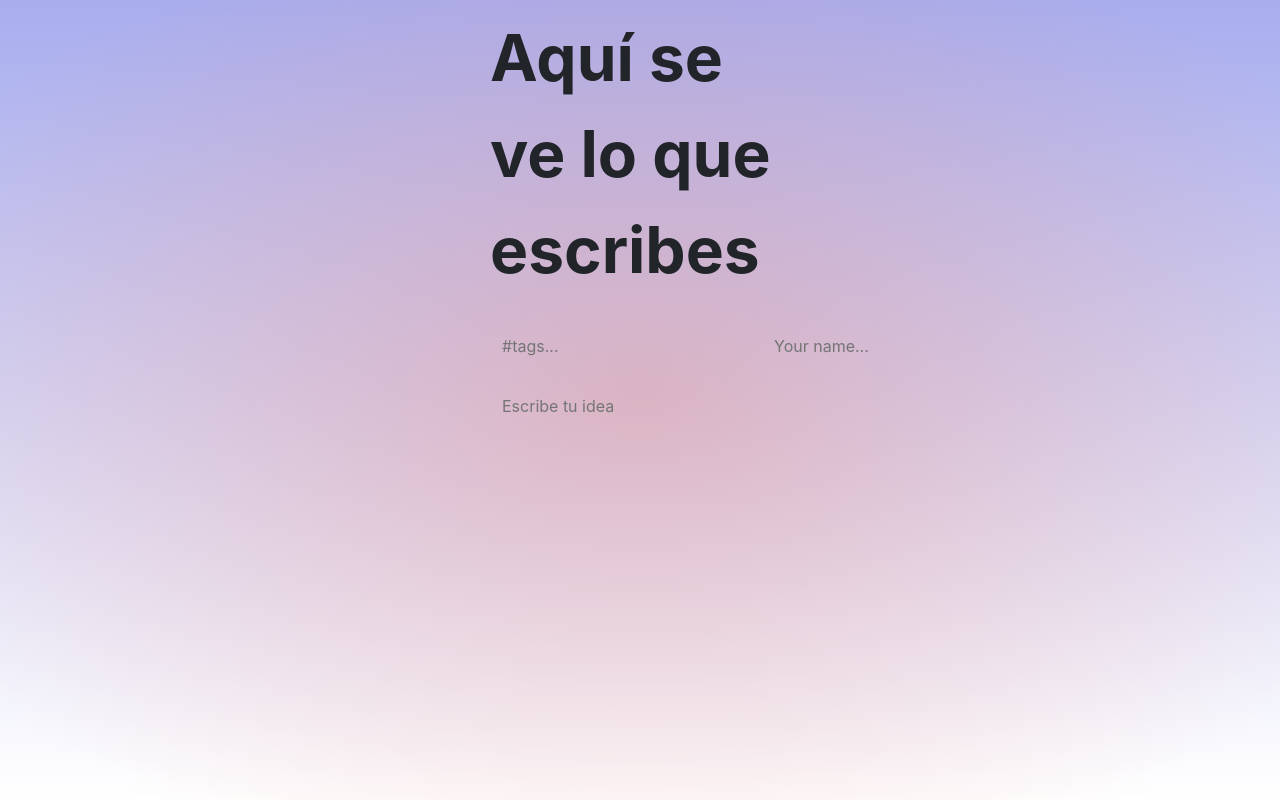
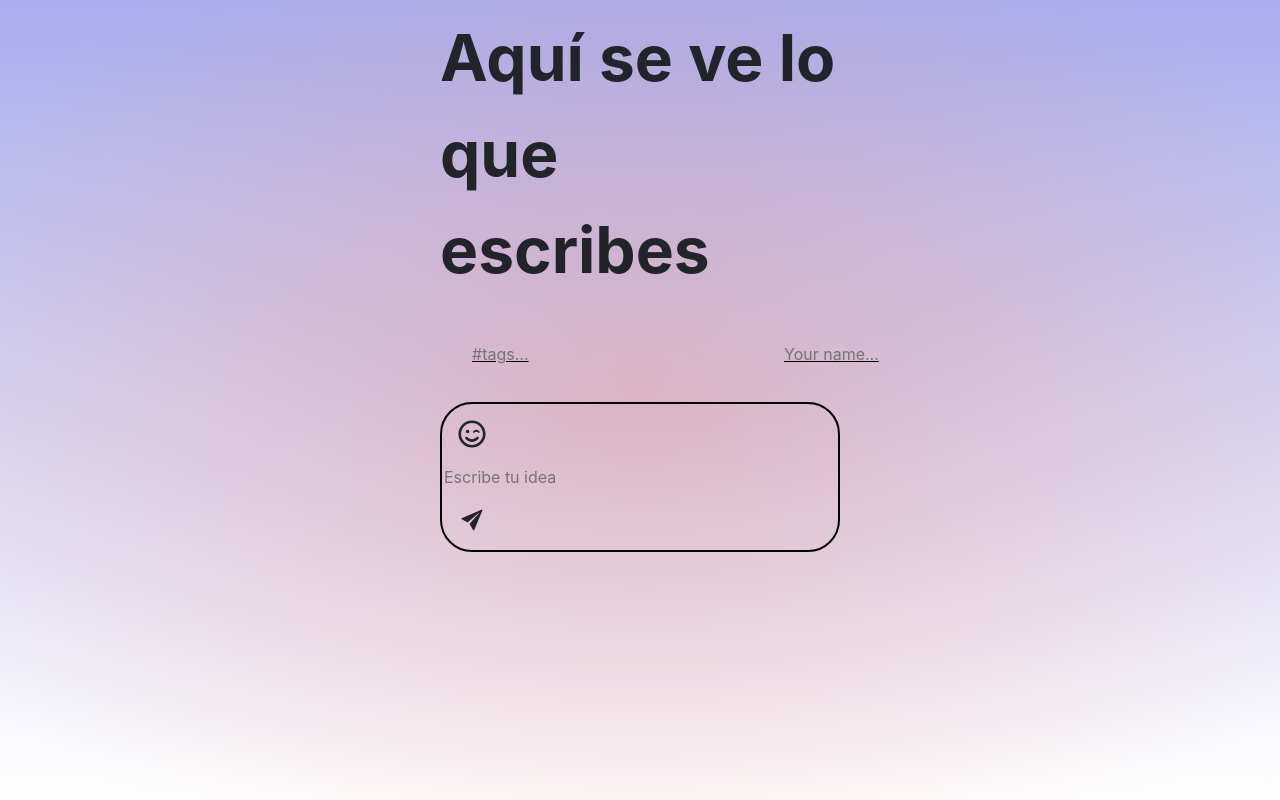
Before and after one commit to meegido/quotes-app, a React (Create React App) app: page / in a window 1280 px wide. Built offline with nearby package versions, Linux system fonts and the light colour scheme.

Commit message:
styled with icons and variants

```diff
--- a/package.json
+++ b/package.json
@@ -12,6 +12,7 @@
     "react": "^17.0.1",
     "react-bootstrap": "^1.4.0",
     "react-dom": "^17.0.1",
+    "react-icons": "^3.11.0",
     "react-scripts": "4.0.0",
     "web-vitals": "^0.2.4"
   },
--- a/src/App.js
+++ b/src/App.js
@@ -2,16 +2,15 @@
 import { jsx } from '@emotion/core'
 import 'bootstrap/dist/css/bootstrap-reboot.css'
 import React from 'react'
-import {Input} from 'styles'
+import {Input, Smily, Send} from 'styles'
 
-
-
- function Sentence({sentence, onSentenceChange}) {
+  function Sentence({sentence, onSentenceChange}) {
     return (
-      <form>
-
+      <form >
+        <span><Smily /></span>
         <label htmlFor="sentence"></label>
-        <Input type="text"  id="sentence" onChange={onSentenceChange} placeholder="Escribe tu idea"/>
+        <Input type="text"  id="sentence" onChange={onSentenceChange} placeholder="Escribe tu idea" variant="secondary"/>
+        <span><Send /></span>
       </form>
     )
   }
@@ -20,7 +19,7 @@ import {Input} from 'styles'
     return (
       <form>
         <label htmlFor="name"></label>
-        <Input type="text"  id="name" onChange={onNameChange} placeholder="Your name..."/>
+        <Input type="text"  id="name" onChange={onNameChange} placeholder="Your name..." variant="primary"/>
       </form>
     )
   }
@@ -29,7 +28,7 @@ import {Input} from 'styles'
     return (
       <form >
         <label htmlFor="tags"></label>
-        <Input type="text" id="tags" onChange={onTagsChange} placeholder="#tags..." />
+        <Input type="text" id="tags" onChange={onTagsChange} placeholder="#tags..." variant="primary"/>
       </form>
     )
   }
@@ -50,13 +49,14 @@ function App() {
         '> div': {
           margin: '10px auto',
           width: '100%',
-          maxWidth: '300px',
+          maxWidth: '400px',
         },
       }}>
         <div>
           <h1 css={{
             fontSize: '4rem'
           }}>{sentence}</h1>
+
         </div>
         <div css={{
           display: 'flex',
@@ -70,7 +70,10 @@ function App() {
             <Name name={name} onNameChange={event => setName(event.target.value)}/>
          </div>
         </div>
-        <div>
+        <div css={{
+          border: '2px solid black',
+          borderRadius: '2em'
+        }}>
           <Sentence sentence={sentence} onSentenceChange={event => setSentence(event.target.value)}/>
         </div>
       </div>
--- a/src/styles.js
+++ b/src/styles.js
@@ -1,10 +1,34 @@
+
 import styled from '@emotion/styled/macro'
+import {FaRegSmileWink} from 'react-icons/fa'
+import {IoIosSend} from 'react-icons/io'
 
 const Input = styled.input({
   border: 'none',
-  padding: '8px 12px',
   outline: 'none',
   backgroundColor: 'transparent'
+}, ({variant = 'primary'}) => inputVariants[variant])
+
+const inputVariants = {
+  primary: {
+    padding: '1rem 2rem',
+    textDecoration: 'underline'
+  },
+  secondary: {
+    paddingRight: '6rem'
+  }
+}
+
+const Smily = styled(FaRegSmileWink)({
+  padding: '1rem',
+  width: '60px',
+  height: '60px',
 })
 
-export {Input}
+const Send = styled(IoIosSend)({
+  padding: '1rem',
+  width: '60px',
+  height: '60px',
+})
+
+export {Input, Smily, Send}
```
Also changed, not shown: 1 other file (tests, documents, lock files or other folders).
